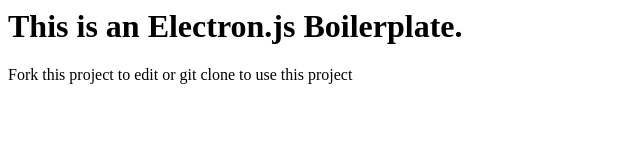
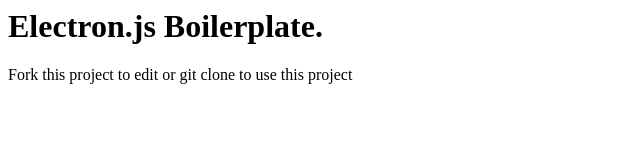
Before and after one commit to salnetx/electron-boilerplate, an Electron app: page index.html in a window 1280 px wide. Shown: the whole page, without its empty margins (0-640 px from the left). Drawn offline with Linux system fonts and the light colour scheme.

Commit message:
made the header more specefic

```diff
--- a/index.html
+++ b/index.html
@@ -3,7 +3,7 @@
     <title>Electronjs App</title>
 </head>
 <body>
-    <h1>This is an Electron.js Boilerplate.</h1>
+    <h1>Electron.js Boilerplate.</h1>
     <p>Fork this project to edit or git clone to use this project</p>
 </body>
 </html>
```
